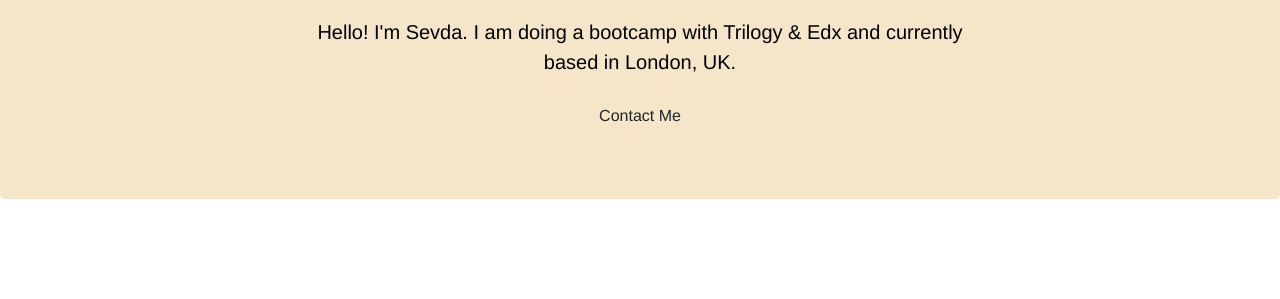
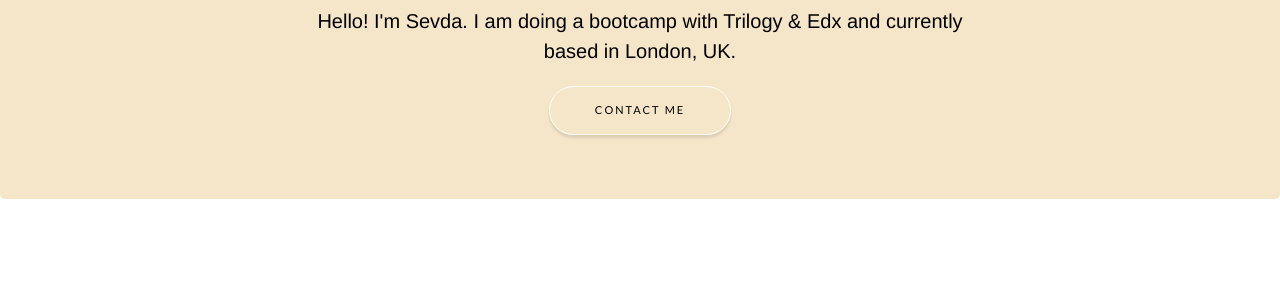
Before and after one commit to Helloseva/Bootstrap-Portfolio, a plain HTML site: page index.html in a window 1280 px wide. Shown: the part 501-800 px from the top of the page. Drawn offline with nearby package versions, Linux system fonts and the light colour scheme; a web font is replaced by a local one.

Commit message:
hover added for contact btn in Jumbo

```diff
--- a/Assets/CSS/style.css
+++ b/Assets/CSS/style.css
@@ -133,6 +133,39 @@ section h2 {
   border-radius: 50%;
 }
 
+/* Contact-me Button styles in Hero section */
+.btn {
+  box-shadow: 0 0.1875rem 0.1875rem 0 rgba(0, 0, 0, 0.1) !important;
+  padding: 1.25rem 2rem;
+  font-family: "Varela Round", -apple-system, BlinkMacSystemFont, "Segoe UI", Roboto, "Helvetica Neue", Arial, sans-serif, "Apple Color Emoji", "Segoe UI Emoji", "Segoe UI Symbol", "Noto Color Emoji";
+  font-size: 80%;
+  text-transform: uppercase;
+  letter-spacing: 0.15rem;
+  border: 0;
+}
+
+.btn-outline {
+  color: black;
+  border: 1px solid;
+  border-color: white;
+}
+
+.btn-outline:hover, .btn-outline:focus, .btn-outline:active, .btn-outline.active {
+  color: white;
+  border-color: #fdcc52;
+  background-color: #fdcc52;
+}
+.btn {
+  border-radius: 300px;
+  font-family: 'Lato', 'Helvetica', 'Arial', 'sans-serif';
+  letter-spacing: 2px;
+  text-transform: uppercase;
+}
+
+.btn-xl {
+  font-size: 11px;
+  padding: 15px 45px;
+}
 /* Skills section */
 
 section.skill {
```
